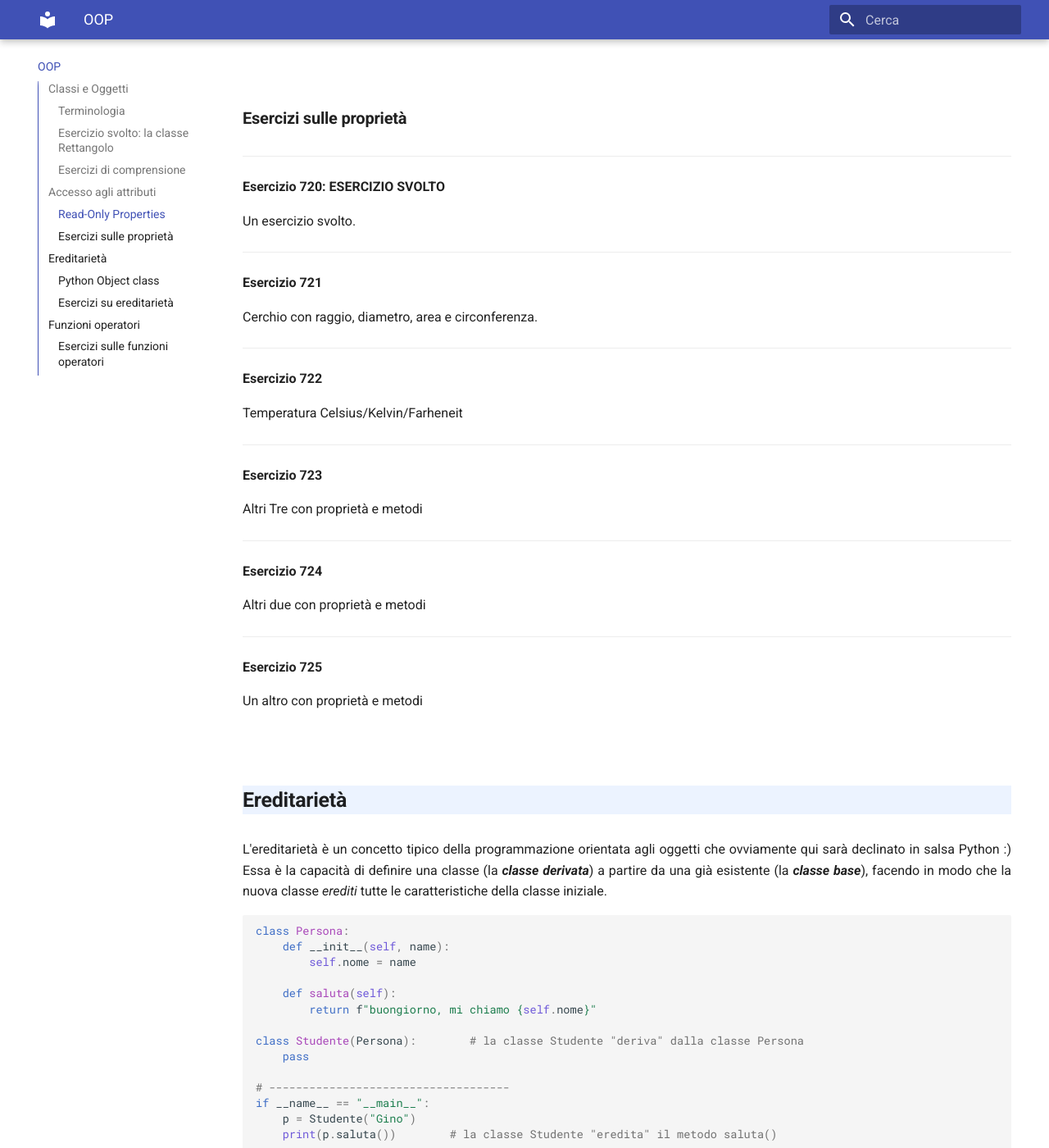
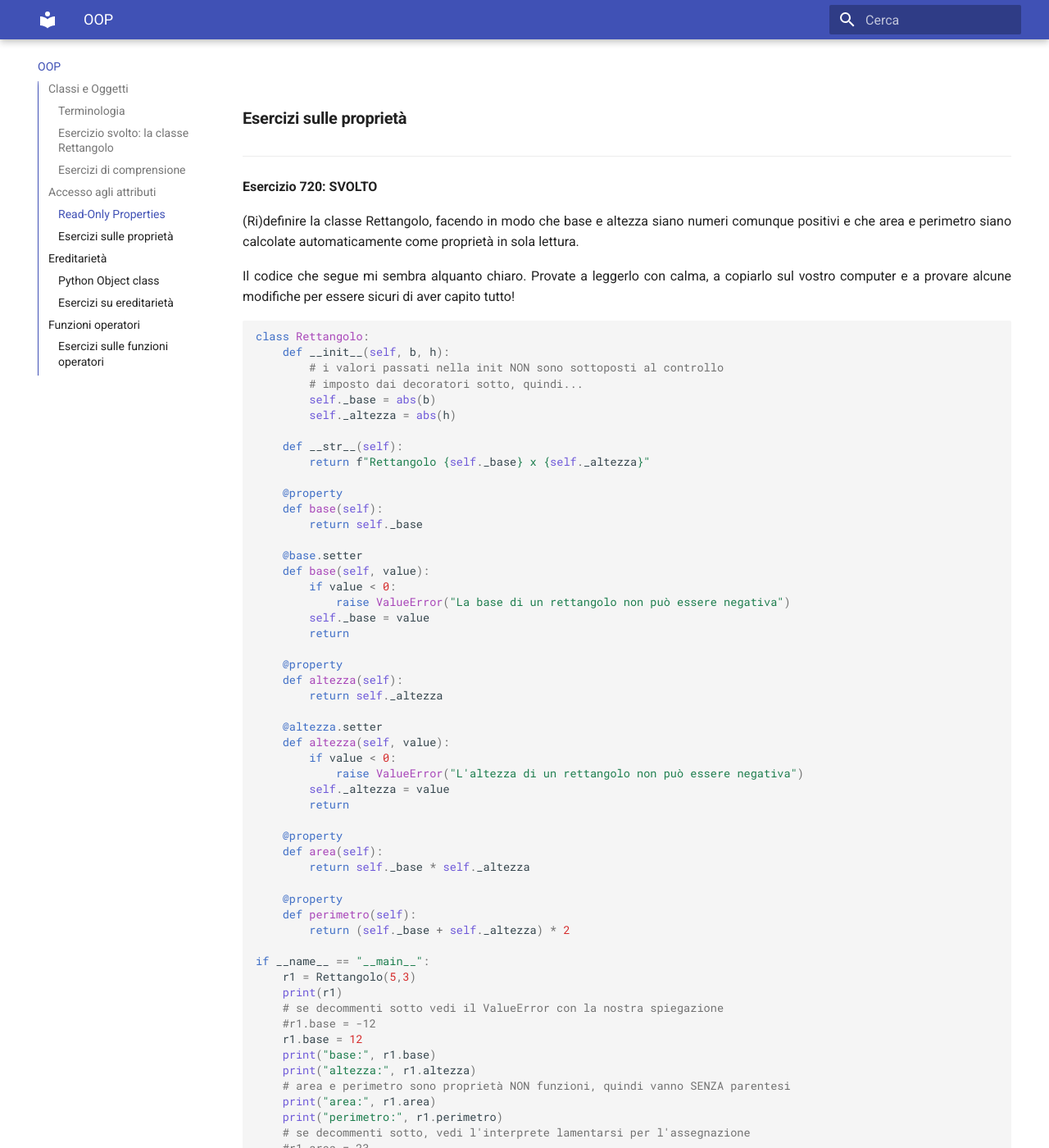
Before and after one commit to adjamhub/pyhandouts, an MkDocs documentation site: the page built from docs/OOP.md, in a window 1280 px wide and 1400 px high, scrolled down 15253 px. Shown: the whole window at 82% size. Built offline with MkDocs 1.6.1 and Material for MkDocs 9.7.7, drawn with Linux system fonts in a browser that asks for light colours; emoji names are drawn with the system emoji font; some of the changed text lies outside the part shown.

Commit message:
Esercizi su py prop dec

````diff
--- a/docs/OOP.md
+++ b/docs/OOP.md
@@ -667,7 +667,7 @@ Un codice funzionalmente analogo a quello sopra in `C++`, che scriviamo in `Pyth
 ```python
 class Persona:
     def __init__(self, name):
-        # funziona anche se usi il livello private con il doppio underscore, però poi potresti avere problemi con l'ereditarietà.
+        # funziona anche se usi il livello private con il doppio underscore
         self._nome = name
 
     @property
@@ -780,40 +780,107 @@ Provate a verificare la vostra comprensione coi seguenti esercizi.
 
 --------------------------------------------------------------------
 
-**Esercizio 720: ESERCIZIO SVOLTO**
+**Esercizio 720: SVOLTO**
 
-Un esercizio svolto.
+(Ri)definire la classe Rettangolo, facendo in modo che base e altezza siano numeri comunque positivi e che area e perimetro
+siano calcolate automaticamente come proprietà in sola lettura.
+
+Il codice che segue mi sembra alquanto chiaro. Provate a leggerlo con calma, a copiarlo sul vostro computer e a provare alcune modifiche
+per essere sicuri di aver capito tutto!
+
+```python
+class Rettangolo:
+    def __init__(self, b, h):
+        # i valori passati nella init NON sono sottoposti al controllo
+        # imposto dai decoratori sotto, quindi...
+        self._base = abs(b)
+        self._altezza = abs(h)
+
+    def __str__(self):
+        return f"Rettangolo {self._base} x {self._altezza}"
+
+    @property
+    def base(self):
+        return self._base
+
+    @base.setter
+    def base(self, value):
+        if value < 0:
+            raise ValueError("La base di un rettangolo non può essere negativa")
+        self._base = value
+        return
+
+    @property
+    def altezza(self):
+        return self._altezza
+
+    @altezza.setter
+    def altezza(self, value):
+        if value < 0:
+            raise ValueError("L'altezza di un rettangolo non può essere negativa")
+        self._altezza = value
+        return
+
+    @property
+    def area(self):
+        return self._base * self._altezza
+
+    @property
+    def perimetro(self):
+        return (self._base + self._altezza) * 2
+
+if __name__ == "__main__":
+    r1 = Rettangolo(5,3)
+    print(r1)
+    # se decommenti sotto vedi il ValueError con la nostra spiegazione
+    #r1.base = -12
+    r1.base = 12
+    print("base:", r1.base)
+    print("altezza:", r1.altezza)
+    # area e perimetro sono proprietà NON funzioni, quindi vanno SENZA parentesi
+    print("area:", r1.area)
+    print("perimetro:", r1.perimetro)
+    # se decommenti sotto, vedi l'interprete lamentarsi per l'assegnazione
+    #r1.area = 23
+```
+
+E adesso sotto con un esercizio analogo!
 
 --------------------------------------------------------------------
 
 **Esercizio 721**
 
-Cerchio con raggio, diametro, area e circonferenza.
+(Ri)definire la classe Cerchio, facendo in modo che il raggio sia un numero sempre positivo e che il diametro, l'area e la circonferenza
+siano calcolate automaticamente come proprietà in sola lettura.
 
 --------------------------------------------------------------------
 
 **Esercizio 722**
 
-Temperatura Celsius/Kelvin/Farheneit
+Definire una classe Temperatura, che NON prende parametri in fase di inizializzazione. Ha una sola variabile membro, la temperatura in gradi Kelvin, che
+(come sapete) deve essere non negativa. Presenta inoltre due proprietà in sola lettura per visualizzare la temperatura in gradi Celsius e in gradi Farheneit.
 
 
 --------------------------------------------------------------------
 
 **Esercizio 723**
 
-Altri Tre con proprietà e metodi
+Definire la classe Data con giorno, mese, anno che NON possono essere modificati (capito come fanno le classi Datetime???)
+
 
 --------------------------------------------------------------------
 
 **Esercizio 724**
 
-Altri due con proprietà e metodi
+Definire la classe Contatore. Essa ha un solo valore membro (la conta, appunto).
+La conta parte da zero, non può essere modificata e viene incrementata ogni volta che viene visualizzata.
 
 --------------------------------------------------------------------
 
-**Esercizio 725**
+<!--
+INSERISCI ALTRI DUE ESERCIZI (almeno!!!) per proprietà e metodi.
+-->
 
-Un altro con proprietà e metodi
 
 
 <!-- ################################################################################################# -->
````
